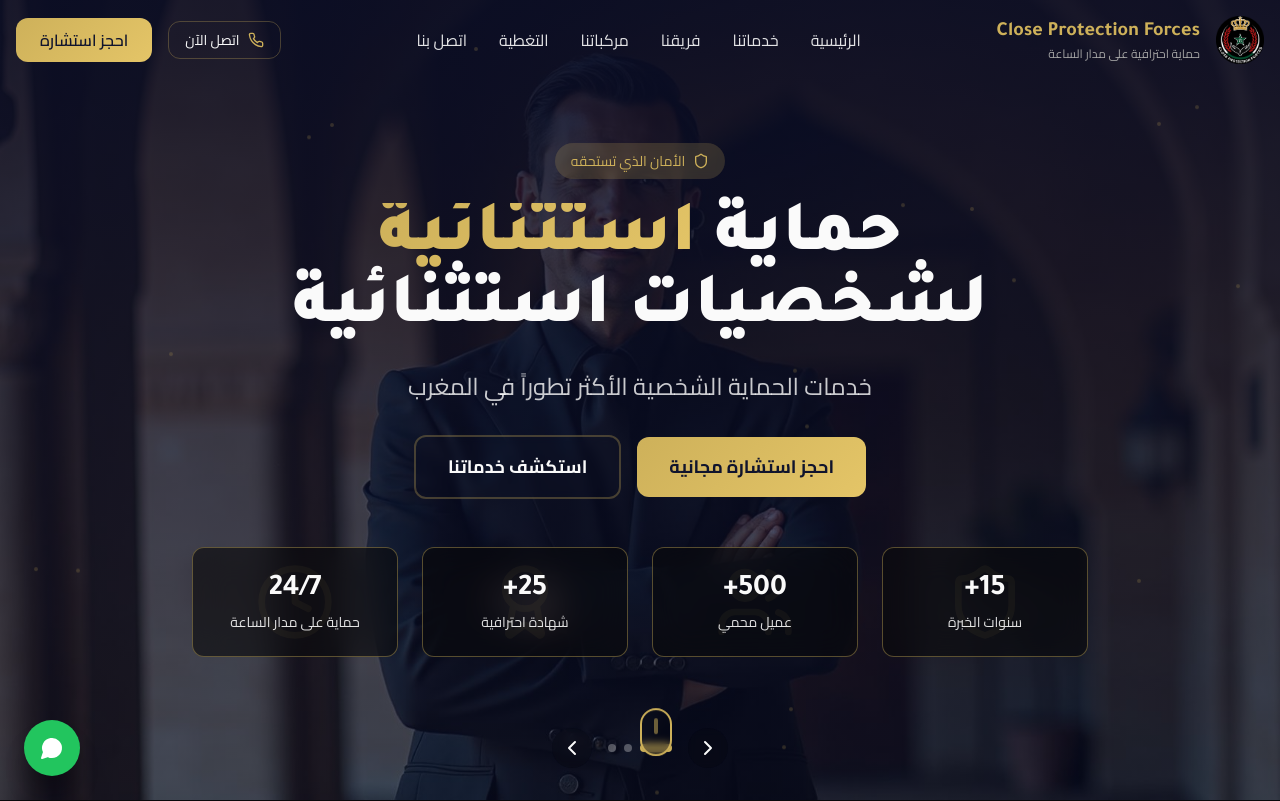
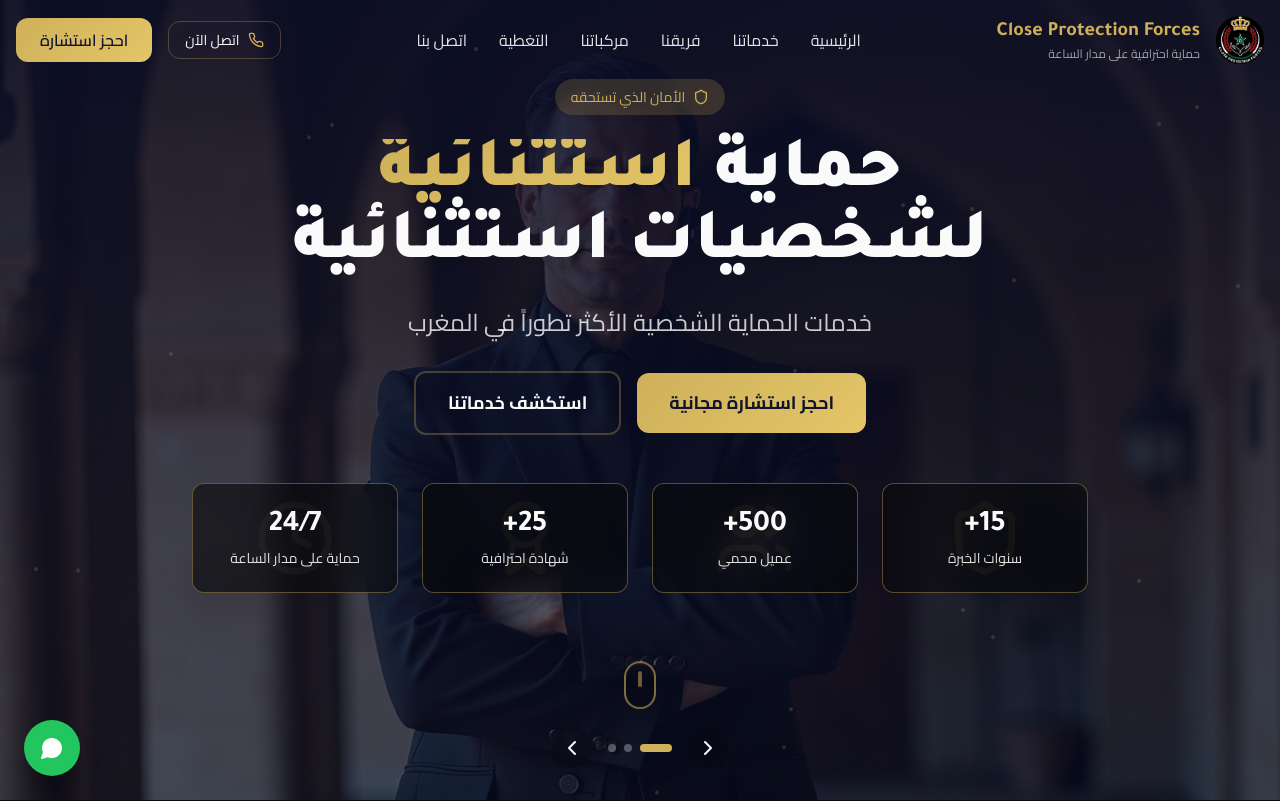
Before and after one commit to SidiNapo/prestige-guard-web, a React (Vite) app: page / in a window 1280 px wide. Shown: the top 801 px of the page. Built offline with nearby package versions, Linux system fonts and the light colour scheme.

Commit message:
Center scroll indicator
Center the scroll indicator below the cards to ensure it is not overlapping with them.

```diff
--- a/src/components/HeroSection.tsx
+++ b/src/components/HeroSection.tsx
@@ -101,7 +101,7 @@ const HeroSection = () => {
             </div>
 
             {/* Stats */}
-            <div className="grid grid-cols-2 md:grid-cols-4 gap-2 md:gap-6 animate-fade-up animation-delay-600 relative">
+            <div className="grid grid-cols-2 md:grid-cols-4 gap-2 md:gap-6 animate-fade-up animation-delay-600 relative mb-16 md:mb-20">
               {stats.map((stat, index) => (
                 <div
                   key={index}
@@ -120,6 +120,13 @@ const HeroSection = () => {
                   </div>
                 </div>
               ))}
+            </div>
+
+            {/* Scroll Indicator */}
+            <div className="flex justify-center animate-bounce">
+              <div className="w-8 h-12 border-2 border-secondary/60 rounded-full flex justify-center bg-background/10 backdrop-blur-sm">
+                <div className="w-1 h-4 bg-secondary rounded-full mt-2 animate-pulse"></div>
+              </div>
             </div>
           </div>
         </div>
@@ -153,13 +160,6 @@ const HeroSection = () => {
           <ChevronLeft className="h-6 w-6 text-foreground" />
         </button>
       </div>
-
-      {/* Scroll Indicator */}
-      <div className="absolute bottom-32 md:bottom-8 left-1/2 transform -translate-x-1/2 animate-bounce z-20">
-        <div className="w-8 h-12 border-2 border-secondary rounded-full flex justify-center bg-background/20 backdrop-blur-sm">
-          <div className="w-1 h-4 bg-secondary rounded-full mt-2 animate-pulse"></div>
-        </div>
-      </div>
     </section>
   );
 };
```
